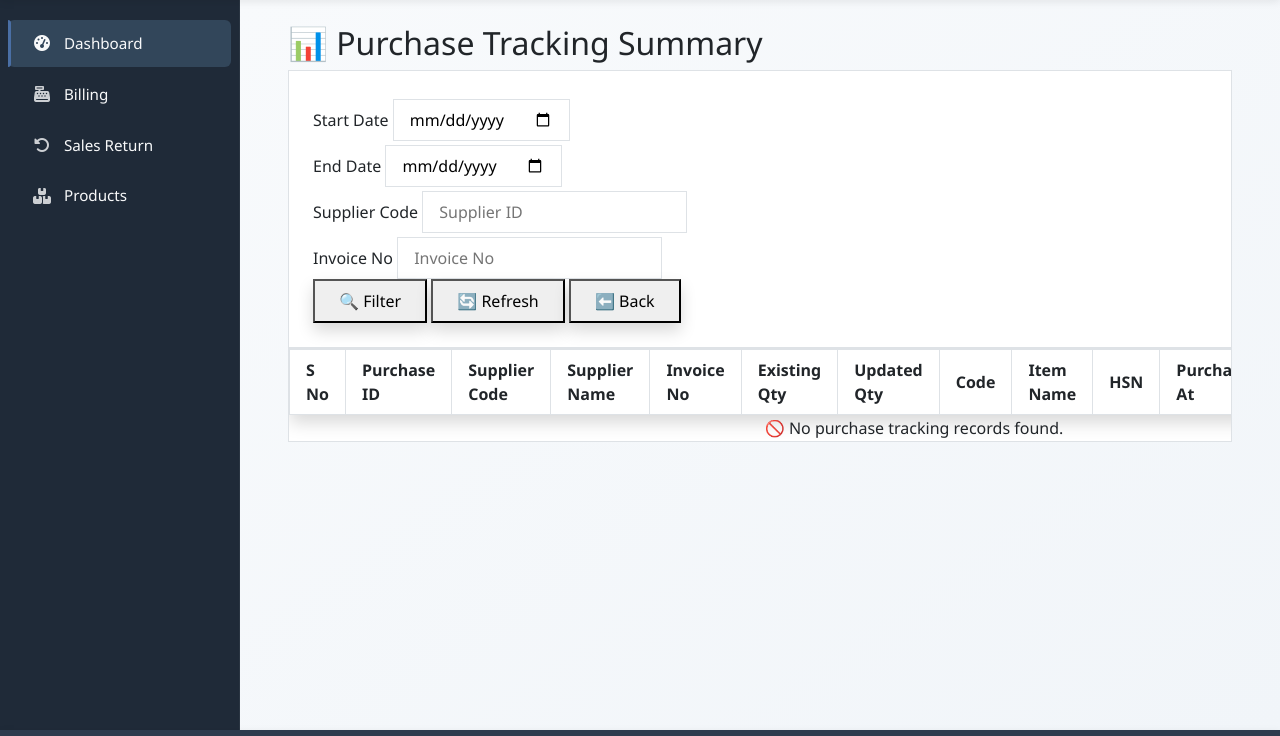
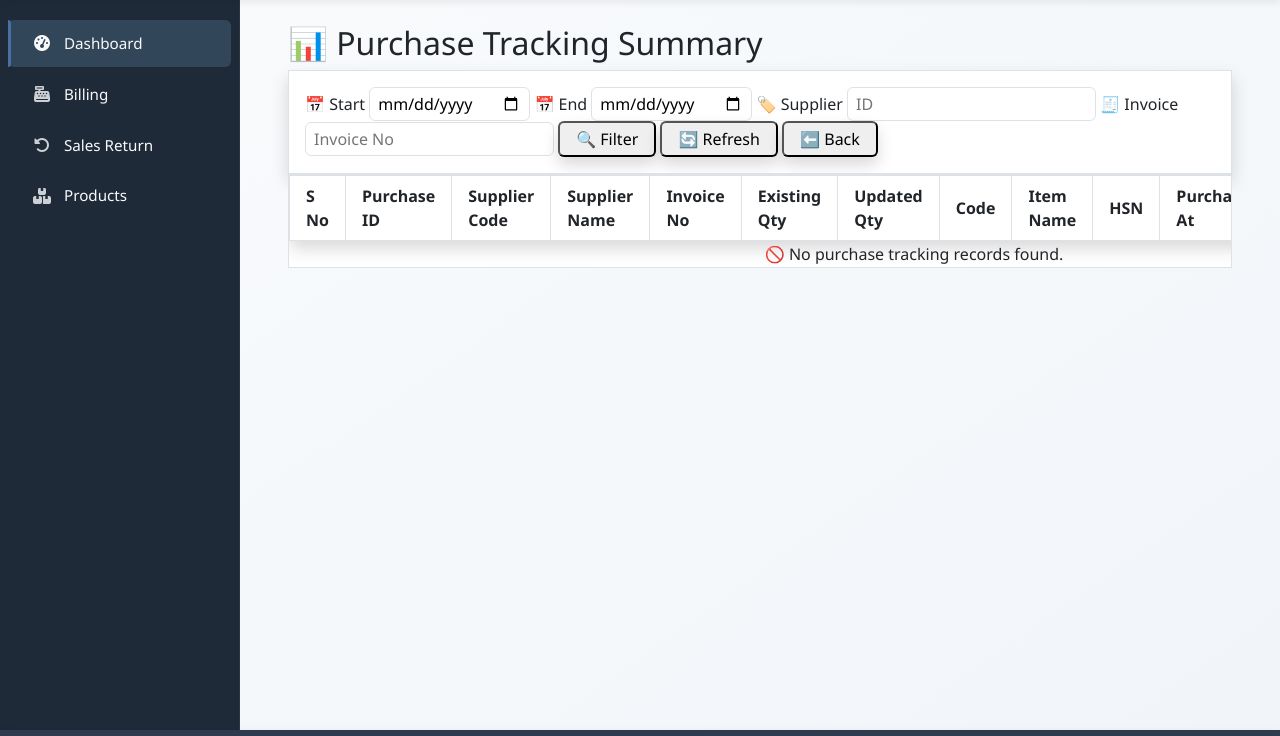
Before and after one commit to mahiltechlabops-bot/mahilmart-pos, a Django app: page /purchase/tracking/ in a window 1280 px wide. Shown: the part 64-800 px from the top of the page. Run offline with Django 5.2, Linux system fonts and the light colour scheme; data that the repository does not hold is empty; some libraries are stand-ins or nearby versions.

Commit message:
last_commit_updates

```diff
--- a/MahilMartPOS_App/templates/purchase_update_tracking.html
+++ b/MahilMartPOS_App/templates/purchase_update_tracking.html
@@ -11,57 +11,52 @@
     </div>
 
     <!-- Filters Section -->
-    <div class="overflow-x-auto mb-6">
     <form id="filterForm" method="get"
-              class="flex flex-wrap md:flex-nowrap items-end gap-4 bg-white p-4 rounded-xl shadow-md border border-gray-200">
+    class="flex flex-nowrap items-end gap-2 bg-white p-3 rounded-xl shadow border border-gray-200 overflow-x-auto text-xs">
 
         <!-- Start Date -->
-            <div class="flex flex-col">
-                <label class="text-xs font-medium text-gray-600">Start Date</label>
+        <label class="font-medium text-gray-600">📅 Start</label>
         <input type="date" id="start_date" name="start_date" value="{{ request.GET.start_date }}"
-                    class="mt-1 w-36 text-xs px-3 py-2 border rounded-md border-gray-300 focus:ring-2 focus:ring-blue-500 focus:outline-none">
-            </div>
+            class="w-[120px] px-2 py-1 border rounded border-gray-300
+                focus:ring focus:ring-blue-400 focus:outline-none transition text-xs">
 
         <!-- End Date -->
-            <div class="flex flex-col">
-                <label class="text-xs font-medium text-gray-600">End Date</label>
+        <label class="font-medium text-gray-600">📅 End</label>
         <input type="date" id="end_date" name="end_date" value="{{ request.GET.end_date }}"
-                    class="mt-1 w-36 text-xs px-3 py-2 border rounded-md border-gray-300 focus:ring-2 focus:ring-blue-500 focus:outline-none">
-            </div>
+            class="w-[120px] px-2 py-1 border rounded border-gray-300
+                focus:ring focus:ring-blue-400 focus:outline-none transition text-xs">
 
         <!-- Supplier Code -->
-            <div class="flex flex-col">
-                <label class="text-xs font-medium text-gray-600">Supplier Code</label>
+        <label class="font-medium text-gray-600">🏷️ Supplier</label>
         <input type="text" name="supplier_code" value="{{ request.GET.supplier_code }}"
-                    placeholder="Supplier ID"
-                    class="mt-1 w-36 text-xs px-3 py-2 border rounded-md border-gray-300 focus:ring-2 focus:ring-blue-500 focus:outline-none">
-            </div>
+            placeholder="ID"
+            class="w-[100px] px-2 py-1 border rounded border-gray-300
+                focus:ring focus:ring-blue-400 focus:outline-none transition text-xs">
 
         <!-- Invoice No -->
-            <div class="flex flex-col">
-                <label class="text-xs font-medium text-gray-600">Invoice No</label>
+        <label class="font-medium text-gray-600">🧾 Invoice</label>
         <input type="text" name="invoice_no" value="{{ request.GET.invoice_no }}"
             placeholder="Invoice No"
-                    class="mt-1 w-36 text-xs px-3 py-2 border rounded-md border-gray-300 focus:ring-2 focus:ring-blue-500 focus:outline-none">
-            </div>
+            class="w-[120px] px-2 py-1 border rounded border-gray-300
+                focus:ring focus:ring-blue-400 focus:outline-none transition text-xs">
 
         <!-- Action Buttons -->
-            <div class="flex gap-3">
         <button type="submit"
-                    class="px-4 py-2 text-xs font-medium bg-blue-600 text-gray rounded-lg shadow hover:bg-blue-700 transition">
+            class="px-3 py-1 text-xs font-semibold bg-blue-600 text-gray-700
+                rounded shadow hover:bg-blue-700 transition">
             🔍 Filter
         </button>
         <button type="button" id="refreshBtn"
-                    class="px-4 py-2 text-xs font-medium bg-gray-200 text-gray-700 rounded-lg shadow hover:bg-gray-300 transition">
+            class="px-3 py-1 text-xs font-medium bg-gray-100 text-gray-700
+                rounded shadow hover:bg-gray-200 transition">
             🔄 Refresh
         </button>
         <button type="button" id="backBtn"
-                    class="px-4 py-2 text-xs font-medium bg-gray-200 text-gray-700 rounded-lg shadow hover:bg-gray-300 transition">
+            class="px-3 py-1 text-xs font-medium bg-gray-100 text-gray-700
+                rounded shadow hover:bg-gray-200 transition">
             ⬅️ Back
         </button>
-            </div>
     </form>
-    </div>
 
     <!-- Data Table -->
     <div class="bg-white rounded-2xl shadow-md border border-gray-200 overflow-auto max-h-[70vh]">
```
Lines whose indentation alone changed are shown as unchanged.
